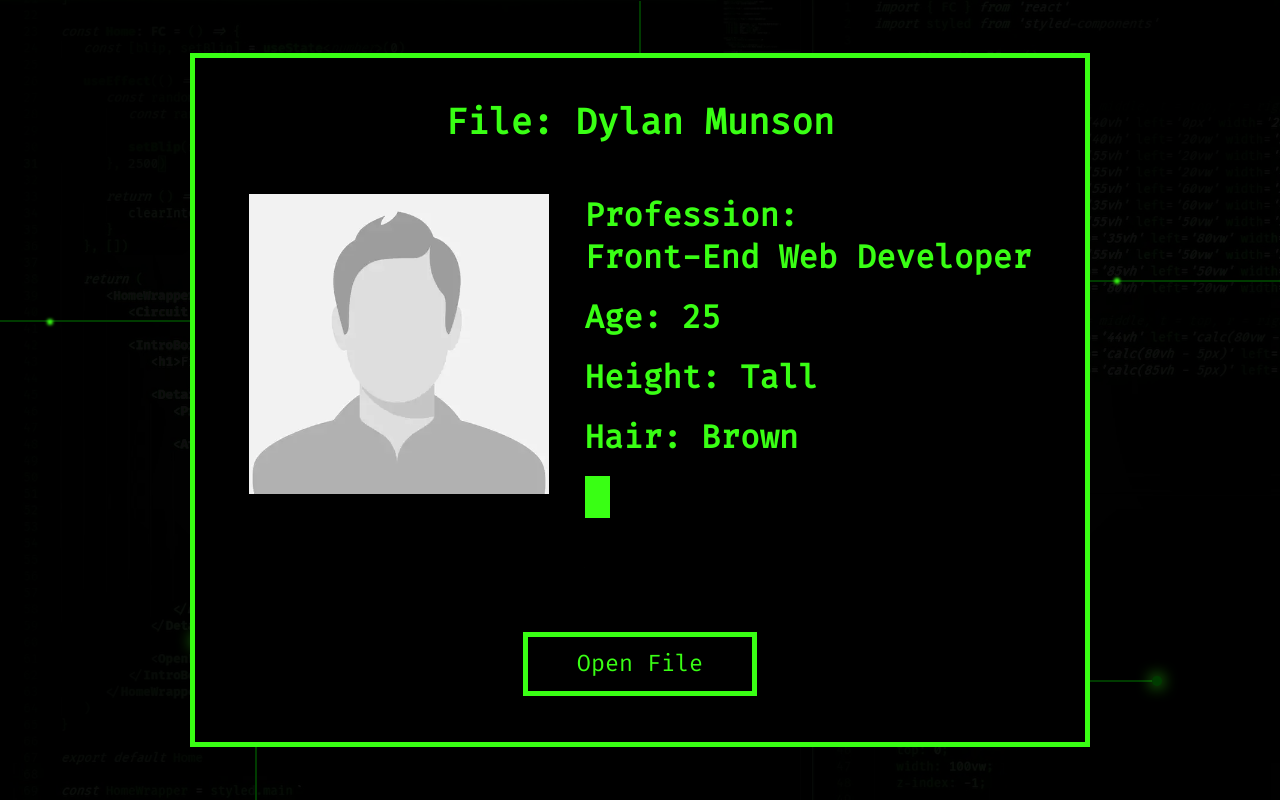
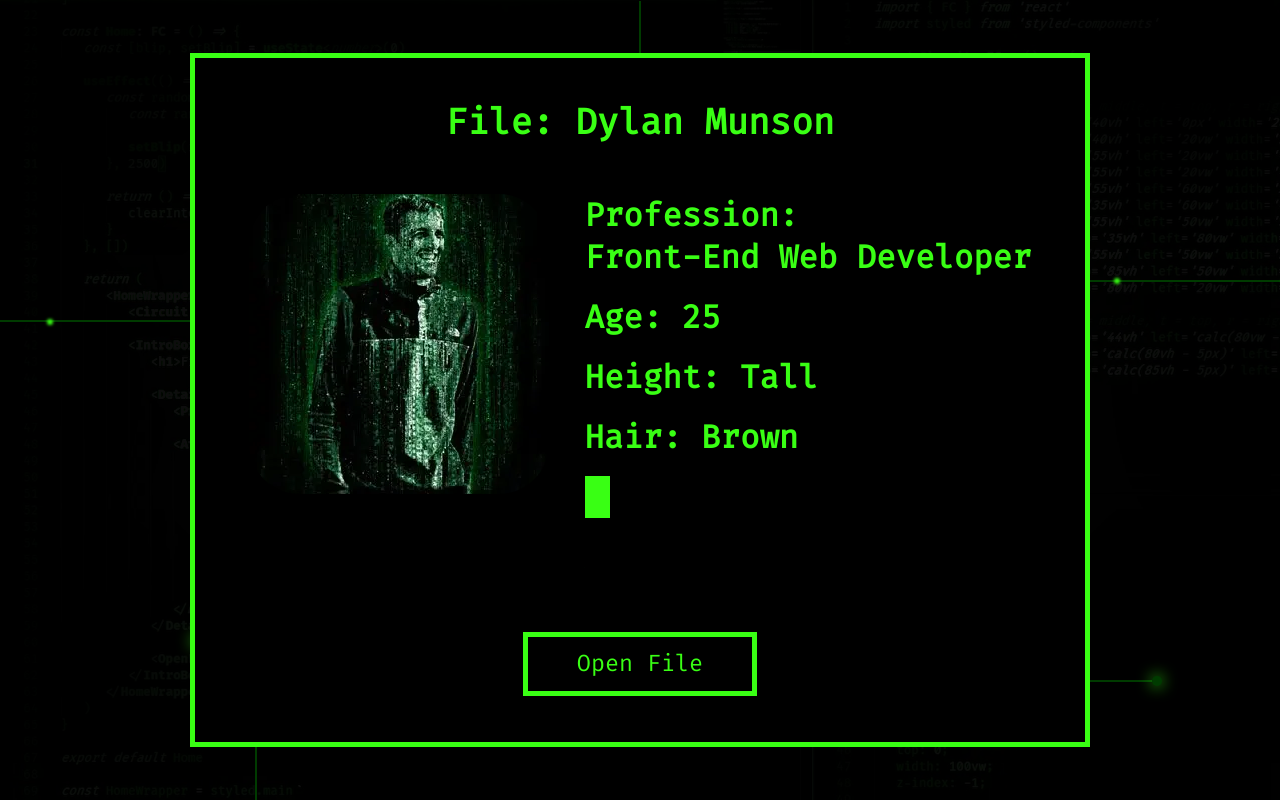
Before and after one commit to CodeyGuyDylan/dylan-munson-website, a React (Create React App) app: page / in a window 1280 px wide. Built offline with nearby package versions, Linux system fonts and the light colour scheme.

Commit message:
added image

```diff
--- a/src/pages/home.tsx
+++ b/src/pages/home.tsx
@@ -4,7 +4,7 @@ import styled, { ThemeProvider } from 'styled-components'
 import { useHistory } from 'react-router-dom'
 
 // Assets
-import Profile from '../assets/placeholder-headshot.webp'
+import Profile from '../assets/dylan_matrix.webp'
 
 // Components
 import Circuit from '../components/Circuit'
@@ -182,6 +182,7 @@ const ProfileImg = styled.img`
    max-width: 100%;
    object-fit: cover;
    width: 100%;
+   border-radius: 50px;
 
    ${mediaQueries.laptop`
       margin: 1rem 0 0 0;
```
Also changed, not shown: src/assets/dylan_matrix.webp (added).
